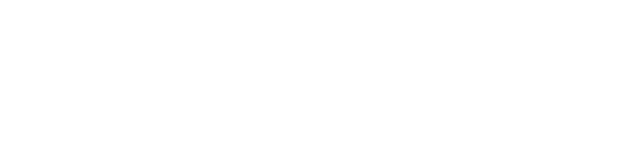
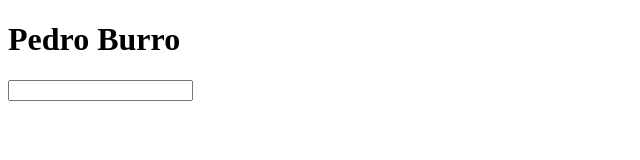
Before and after one commit to TerribileDev/primeiroGit, a plain HTML site: page index.html in a window 1280 px wide. Shown: the whole page, without its empty margins (0-640 px from the left). Drawn offline with Linux system fonts and the light colour scheme.

```diff
--- a/css/style.css
+++ b/css/style.css
@@ -0,0 +1,3 @@
+.text{
+    color: black;
+}
--- a/index.html
+++ b/index.html
@@ -9,7 +9,10 @@
 </head>
 
 <body>
-    <h1></h1>
+    <h1 class="text">Pedro Burro</h1>
+    <form>
+        <input type="text">
+    </form>
 </body>
 
 </html>
```
